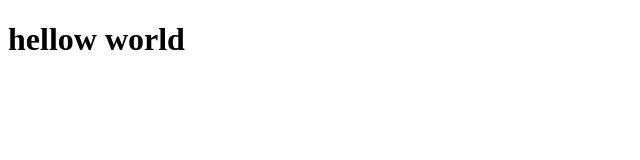
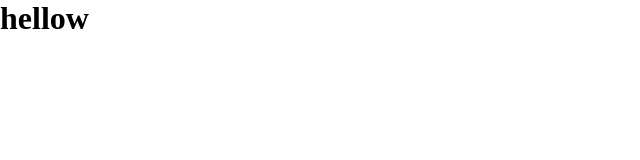
Before and after one commit to Nam1kazeee/testgithubdesktop, a plain HTML site: page index.html in a window 1280 px wide. Shown: the whole page, without its empty margins (0-640 px from the left). Drawn offline with Linux system fonts and the light colour scheme.

Commit message:
reset-css
adding css

```diff
--- /dev/null
+++ b/css/style.css
@@ -0,0 +1,5 @@
+*{
+    margin: 0;
+    padding: 0;
+    box-sizing: border-box;
+}
--- a/index.html
+++ b/index.html
@@ -3,9 +3,10 @@
 <head>
     <meta charset="UTF-8">
     <meta name="viewport" content="width=device-width, initial-scale=1.0">
+    <link rel="stylesheet" href="css/style.css">
     <title>Document</title>
 </head>
 <body>
-    <h1>hellow world</h1>
+    <h1>hellow</h1>
 </body>
 </html>
```
Also changed, not shown: style.css (deleted).
